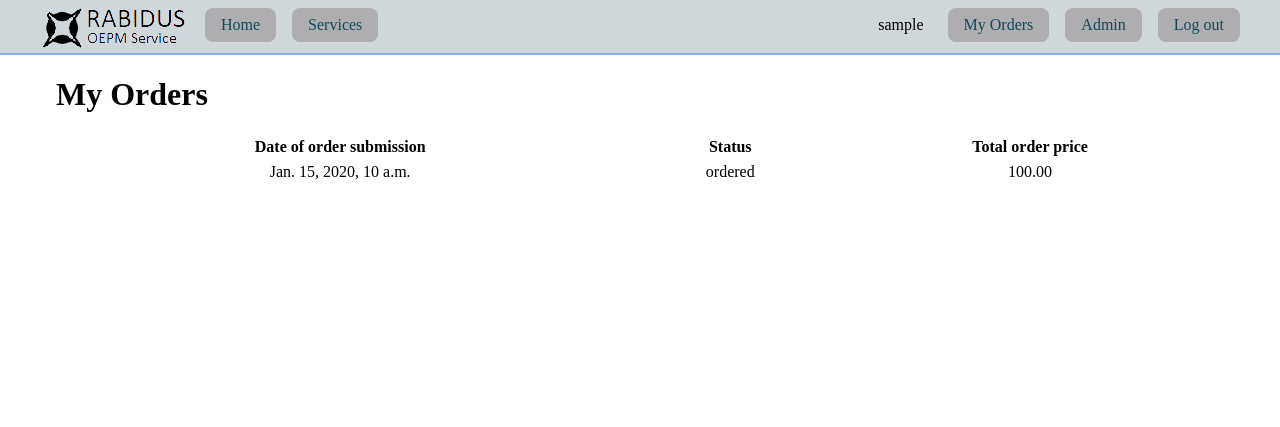
After one commit to Lina1064/ptu8_baigiamasis_praktinis_darbas, a Django app: page /myorders/ in a window 1280 px wide. The commit adds this page. Shown: the top 427 px of the page. Run offline with Django 4.2, Linux system fonts and the light colour scheme; a user stored in the database is signed in; tables that the repository leaves empty hold one stand-in row (values such as "Sample post").

Commit message:
user orders

```diff
--- a/ptu8_service/service/admin.py
+++ b/ptu8_service/service/admin.py
@@ -16,7 +16,7 @@ class ServiceOrderInline(admin.TabularInline):
     extra = 0
 
 class OrderAdmin(admin.ModelAdmin):
-    list_display = ('date', 'customer', 'status', 'total_order_price')
+    list_display = ('date', 'customer', 'status', 'total_order_price', 'client')
     list_filter = ('status', 'date')
     list_editable = ('status', )
     inlines = (ServiceOrderInline, )
--- a/ptu8_service/service/models.py
+++ b/ptu8_service/service/models.py
@@ -1,7 +1,9 @@
+from django.contrib.auth import get_user_model
 from django.db import models
 from django.utils.translation import gettext_lazy as _
 import uuid
 
+User = get_user_model()
 
 class Customer(models.Model):
     first_name = models.CharField(_('first name'), max_length=50, db_index=True)
@@ -59,6 +61,14 @@ class Order(models.Model):
 
     status = models.CharField(_('status'), max_length=1, choices=ORDER_STATUS, default='o')
 
+    client = models.ForeignKey(
+        User,
+        verbose_name=_("client"),
+        on_delete=models.SET_NULL,
+        related_name='orders',
+        null=True, blank=True,
+    )
+
     def __str__(self) -> str:
         return f"{self.date} {self.customer} {self.status} {self.total_order_price}"
 
--- a/ptu8_service/service/static/service/css/style.css
+++ b/ptu8_service/service/static/service/css/style.css
@@ -98,3 +98,14 @@ footer .team {
     padding: 10px;
     line-height: 24px;
 }
+table {
+    width: 100%;
+    min-width: 500px;
+    overflow-x: auto;
+}
+table td {
+    padding: 4px 8px;
+}
+.text-center {
+    text-align: center;
+}
--- a/ptu8_service/service/templates/base.html
+++ b/ptu8_service/service/templates/base.html
@@ -18,6 +18,7 @@
             <li><a href="{% url 'services' %}">Services</a></li>
             {% if request.user.is_authenticated %}
             <span class="user-info">{{ request.user }}</span>
+            <li><a href="{% url 'user_orders' %}">My Orders</a></li>
             {% if request.user.is_superuser or request.user.is_staff %}
                 <li><a href="{% url 'admin:index' %}">Admin</a></li>
             {% endif %}
--- /dev/null
+++ b/ptu8_service/service/templates/service/user_order_list.html
@@ -0,0 +1,23 @@
+{% extends 'base.html' %}
+{% block title %}My Orders in {{ block.super }}{% endblock title %}
+{% block content %}
+<h1>My Orders</h1>
+{% if order_list %}
+    <table>
+        <thead>
+            <th>Date of order submission</th>
+            <th>Status</th>
+            <th>Total order price</th>
+        </thead>
+        <tbody>
+        {% for order in order_list %}
+           <tr><td class="text-center">{{ order.date }}</td>
+            <td class="text-center">{{ order.get_status_display }}</td>
+            <td class="text-center">{{ order.total_order_price }}</td></tr>
+        {% endfor %}
+        </tbody>
+    </table>
+{% else %}
+    <p>You do not have any orders yet.</p>
+{% endif %}
+{% endblock content %}
--- a/ptu8_service/service/urls.py
+++ b/ptu8_service/service/urls.py
@@ -6,5 +6,5 @@ urlpatterns = [
     path('services/', views.services, name='services'),
     path('service/<int:service_id>', views.service, name='service'),
     path('contacts/', views.contacts, name='contacts'),
-
+    path('myorders/', views.UserOrderListView.as_view(), name='user_orders'),
 ]
--- a/ptu8_service/service/views.py
+++ b/ptu8_service/service/views.py
@@ -1,5 +1,7 @@
+from django.contrib.auth.mixins import LoginRequiredMixin
 from django.core.paginator import Paginator
 from django.shortcuts import render, get_object_or_404
+from django.views import generic
 from . import models
 
 
@@ -35,3 +37,13 @@ def service(request, service_id):
 def contacts(request):
     return render(request, 'service/contacts.html', {
     })
+
+class UserOrderListView(LoginRequiredMixin, generic.ListView):
+    model = models.Order
+    template_name = 'service/user_order_list.html'
+    paginate_by = 10
+
+    def get_queryset(self):
+        qs = super().get_queryset()
+        qs = qs.filter(client=self.request.user)
+        return qs
```
Also changed, not shown: ptu8_service/service/migrations/0004_order_client.py (added).
